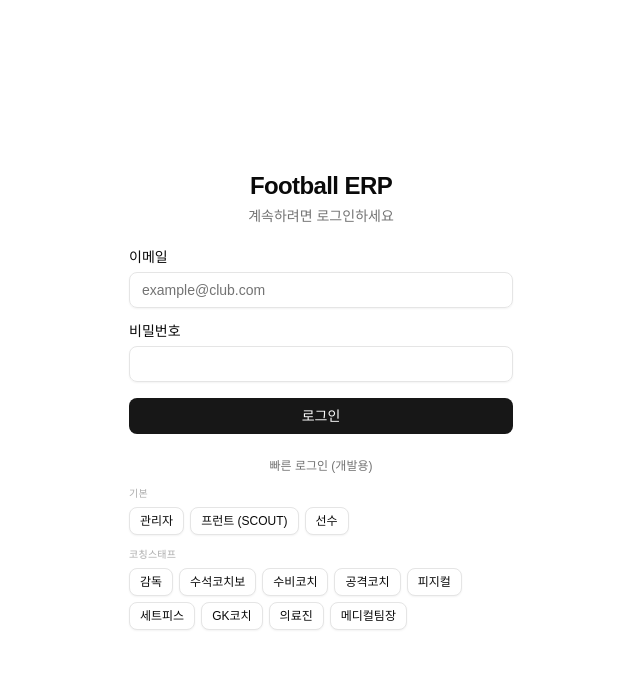
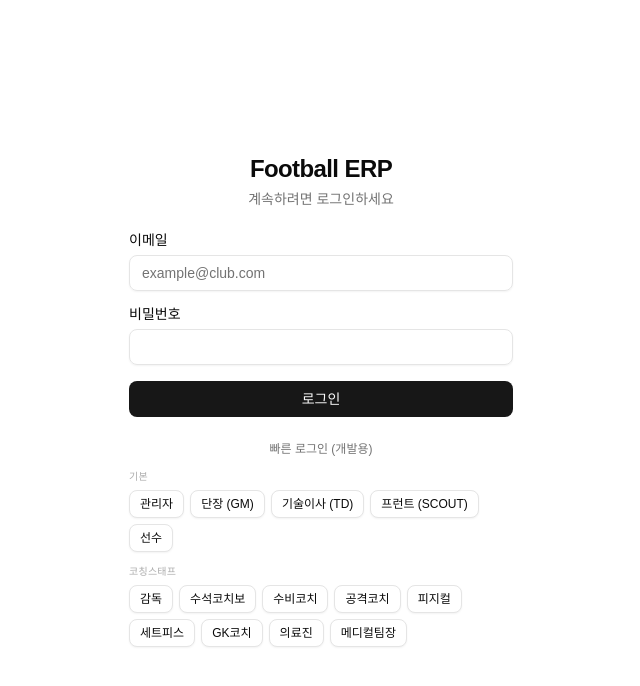
Before and after one commit to JunoLee1/--API, a React (Vite) app in the folder football/: page /login in a window 1280 px wide. Shown: the top 686 px of the page, without its empty margins (319-959 px from the left). Built offline with nearby package versions, Linux system fonts and the light colour scheme.

Commit message:
feat(login): add GM and TD quick login buttons

```diff
--- a/football/src/pages/auth/LoginPage.tsx
+++ b/football/src/pages/auth/LoginPage.tsx
@@ -10,6 +10,8 @@ const DEV_ACCOUNTS: { group: string; accounts: { label: string; email: string }[
     group: '기본',
     accounts: [
       { label: '관리자', email: 'admin@club.com' },
+      { label: '단장 (GM)', email: 'gm@club.com' },
+      { label: '기술이사 (TD)', email: 'td@club.com' },
       { label: '프런트 (SCOUT)', email: 'fo@club.com' },
       { label: '선수', email: 'player@club.com' },
     ],
```
